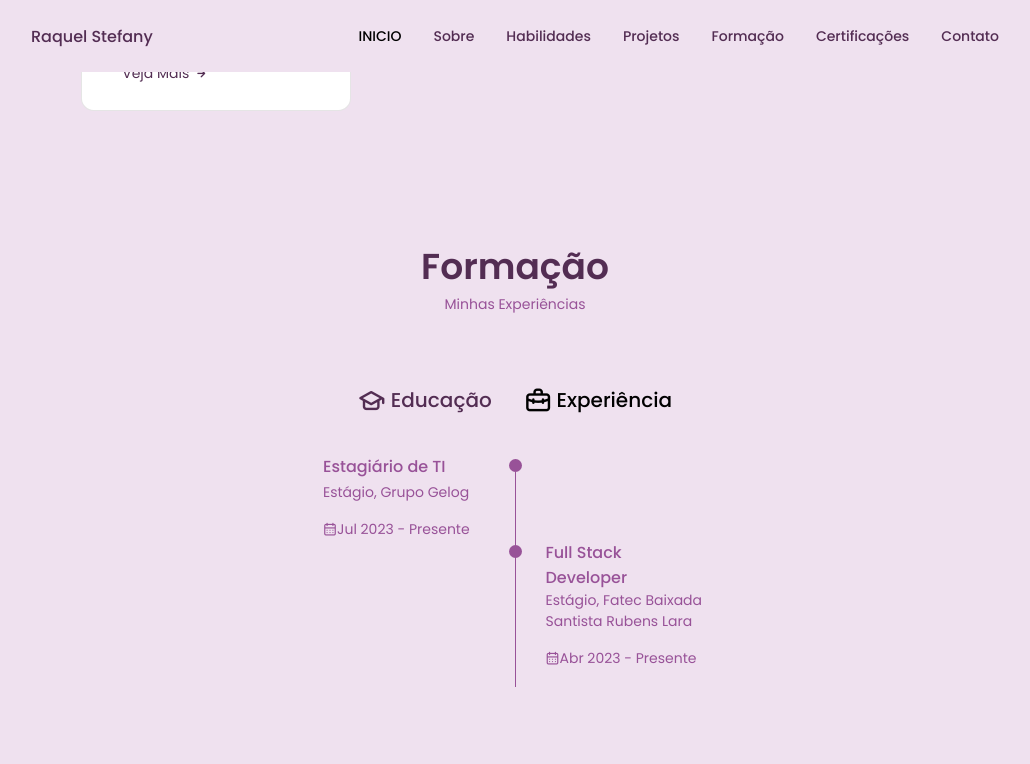
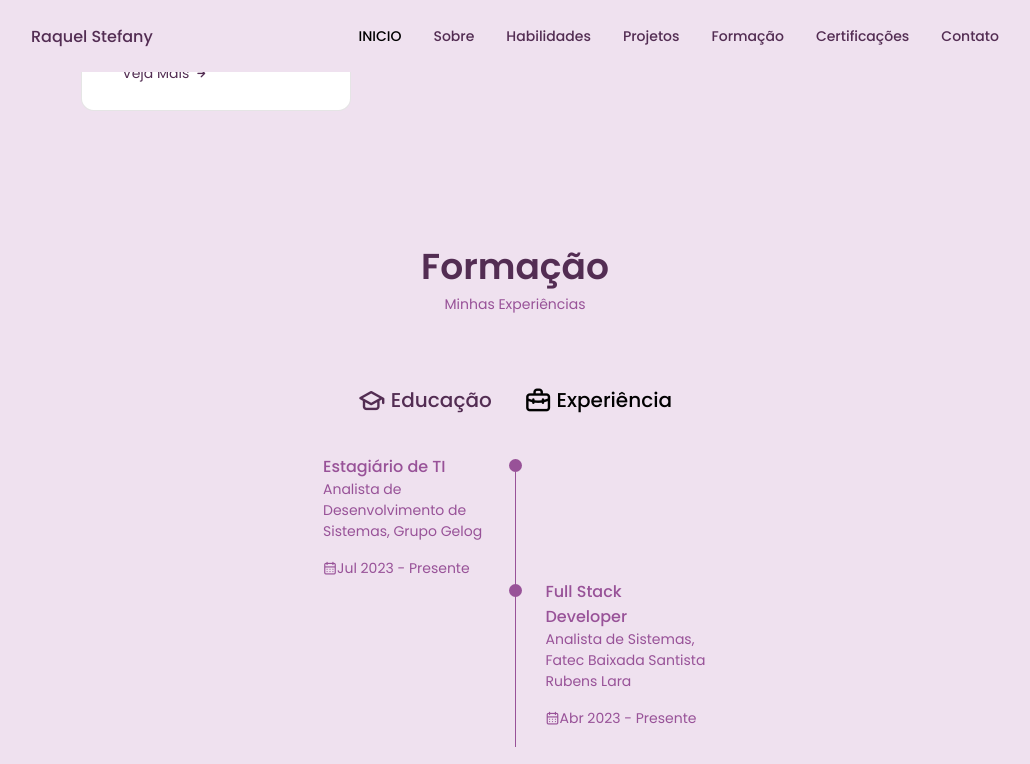
Before and after one commit to RaquelStefany/Portfolio-RaquelStefany, a React (Vite) app: page / in a window 1280 px wide. Both pictures are taken after a click on the element "Experiência". Shown: the part 3395-4159 px from the top of the page, without its empty margins (125-1155 px from the left). Built offline with nearby package versions, Linux system fonts and the light colour scheme.

Commit message:
Update experiências

```diff
--- a/src/components/qualification/Qualification.jsx
+++ b/src/components/qualification/Qualification.jsx
@@ -98,7 +98,7 @@ const Qualification = () => {
               <div>
                 <h3 className="qualification__title">Estagiário de TI</h3>
                 <span className="qualification__subtitle">
-                  Estágio, Grupo Gelog
+                  Analista de Desenvolvimento de Sistemas, Grupo Gelog
                 </span>
                 <div className="qualification__calendar">
                   <i className="uil uil-calendar-alt"></i>
@@ -123,7 +123,7 @@ const Qualification = () => {
               <div>
                 <h3 className="qualification__title">Full Stack Developer</h3>
                 <span className="qualification__subtitle">
-                  Estágio, Fatec Baixada Santista Rubens Lara
+                  Analista de Sistemas, Fatec Baixada Santista Rubens Lara
                 </span>
                 <div className="qualification__calendar">
                   <i className="uil uil-calendar-alt"></i>
```
